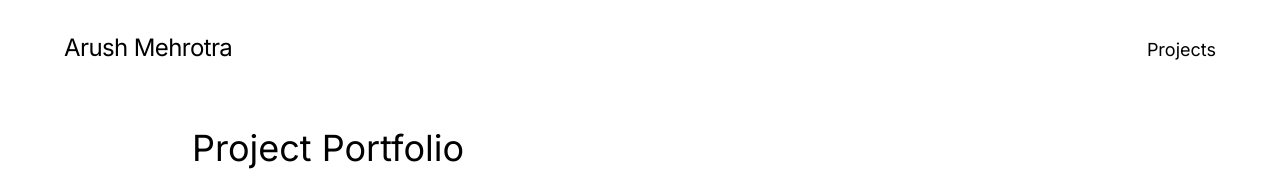
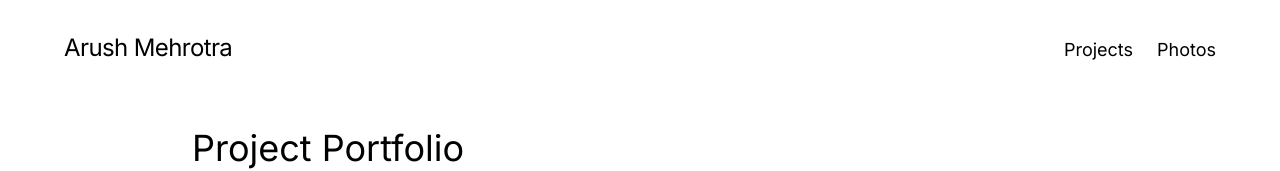
Before and after one commit to arush-mehrotra/portfolio, a Next.js app: page /projects in a window 1280 px wide. Shown: the top 171 px of the page. Built offline with nearby package versions, Linux system fonts and the light colour scheme.

Commit message:
added nav bar

```diff
--- a/app/gallery/page.tsx
+++ b/app/gallery/page.tsx
@@ -13,10 +13,10 @@ import image8 from '../../images/image8.jpg';
 
 const navigation = [
     { name: "Projects", href: "/projects" },
-    { name: "Gallery", href: "/gallery"},
+    { name: "Photos", href: "/Photos"},
   ];
 
-export default function Gallery() {
+export default function Photos() {
     return (
       <div className="min-h-screen bg-white text-black px-4 sm:px-6 md:px-16 py-8">
         <nav className="flex items-end justify-between mb-16">
--- a/app/page.tsx
+++ b/app/page.tsx
@@ -8,7 +8,7 @@ import { TypewriterEffectSmooth } from "./components/ui/typewriter-effect";
 
 const navigation = [
   { name: "Projects", href: "/projects" },
-  { name: "Gallery", href: "/gallery" }
+  { name: "Photos", href: "/Photos" }
 ];
 
 const socialLinks = [
--- a/app/projects/page.tsx
+++ b/app/projects/page.tsx
@@ -12,6 +12,7 @@ import NUMBERLINK from '../../images/numberlink.png';
 
 const navigation = [
   { name: "Projects", href: "/projects" },
+  { name: "Photos", href: "/Photos"},
 ];
 
 const projects = [
```
